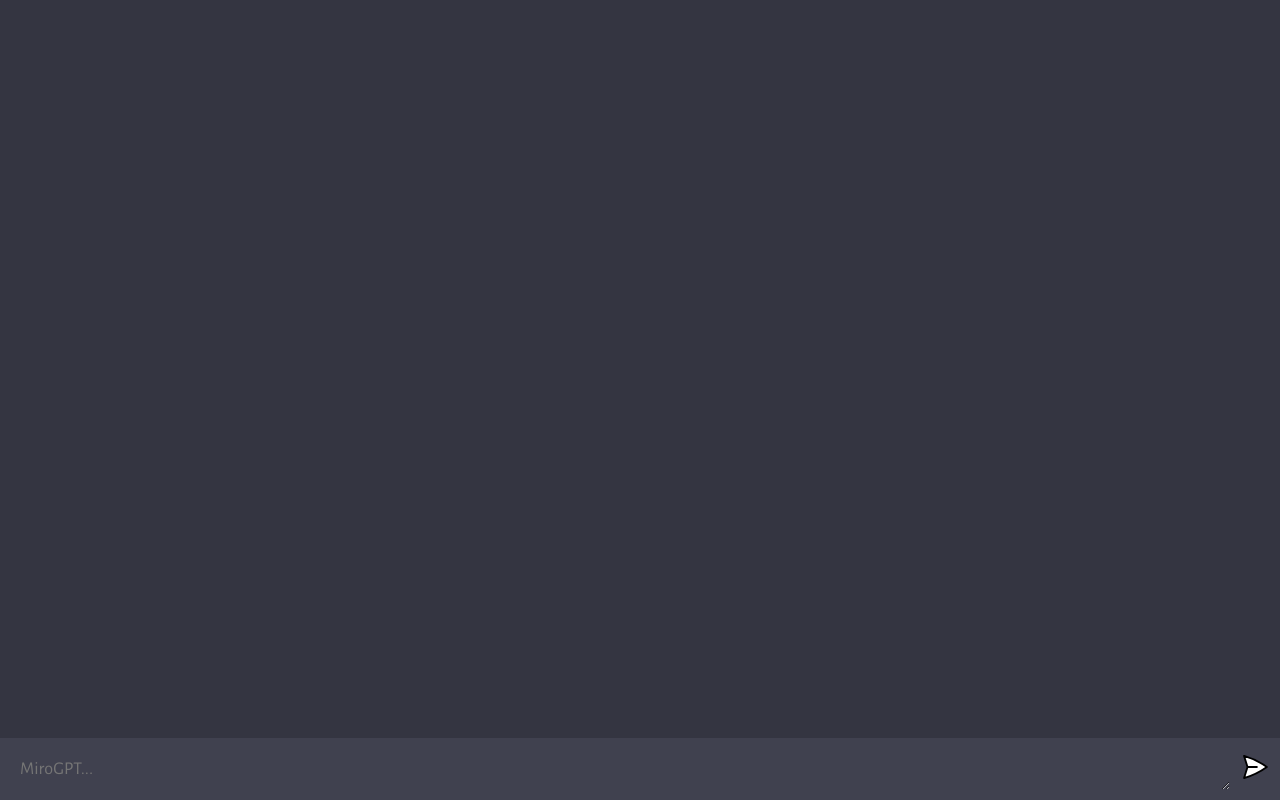
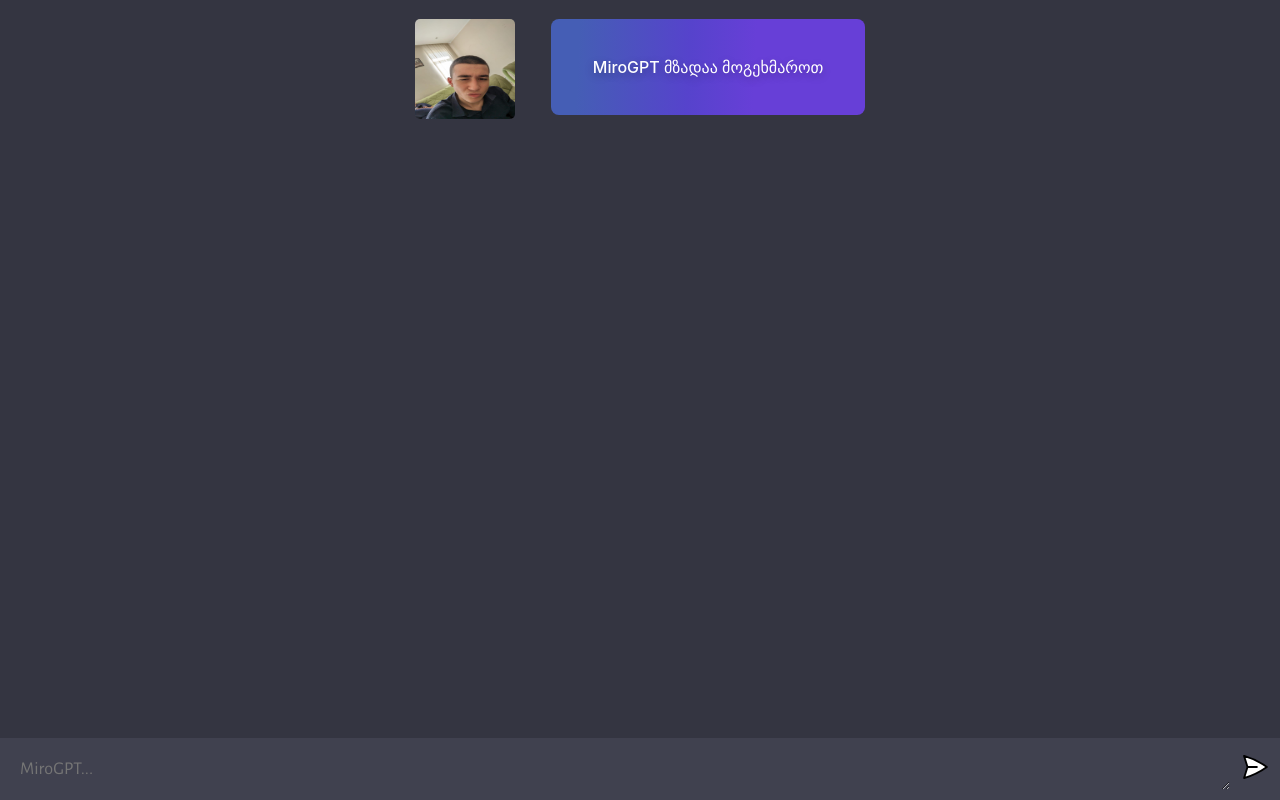
Before and after one commit to ItsMiroDev/MiroGPT, a website built with Vite: page client/index.html in a window 1280 px wide. Built offline with nearby package versions, Linux system fonts and the light colour scheme.

Commit message:
bolozebolo

```diff
--- a/client/index.html
+++ b/client/index.html
@@ -9,8 +9,12 @@
   </head>
   <body>
     <div id="app">
+      <br>
+      <div class="mir">
+        <img class="miro" src="assets/miro.jpg" alt="">
+        <button class="button-36" role="button">MiroGPT მზადაა მოგეხმაროთ</button>
+      </div>
       <div id="chat_container"></div>
-
       <form>
         <textarea name="prompt" rows="1" cols="1" placeholder="MiroGPT..."></textarea>
         <button type="submit"><img src="assets/send.svg" alt="send" />
--- a/client/style.css
+++ b/client/style.css
@@ -9,6 +9,50 @@
 
 body {
   background: #343541;
+}
+
+.button-36 {
+  background-image: linear-gradient(92.88deg, #455EB5 9.16%, #5643CC 43.89%, #673FD7 64.72%);
+  border-radius: 8px;
+  border-style: none;
+  box-sizing: border-box;
+  color: #FFFFFF;
+  cursor: pointer;
+  flex-shrink: 0;
+  font-family: "Inter UI","SF Pro Display",-apple-system,BlinkMacSystemFont,"Segoe UI",Roboto,Oxygen,Ubuntu,Cantarell,"Open Sans","Helvetica Neue",sans-serif;
+  font-size: 16px;
+  font-weight: 500;
+  height: 6rem;
+  padding: 0 1.6rem;
+  text-align: center;
+  text-shadow: rgba(0, 0, 0, 0.25) 0 3px 8px;
+  transition: all .5s;
+  user-select: none;
+  -webkit-user-select: none;
+  touch-action: manipulation;
+}
+
+.button-36:hover {
+  box-shadow: rgba(80, 63, 205, 0.5) 0 1px 30px;
+  transition-duration: .1s;
+}
+
+@media (min-width: 768px) {
+  .button-36 {
+    padding: 0 2.6rem;
+  }
+}
+
+.miro{
+  width: 100px;
+  height: 100px;
+  border-radius: 5px;
+}
+
+.mir{
+  display: flex;
+  justify-content: space-between;
+  width: 450px;
 }
 
 #app {
```
Also changed, not shown: client/assets/miro.jpg (added).
